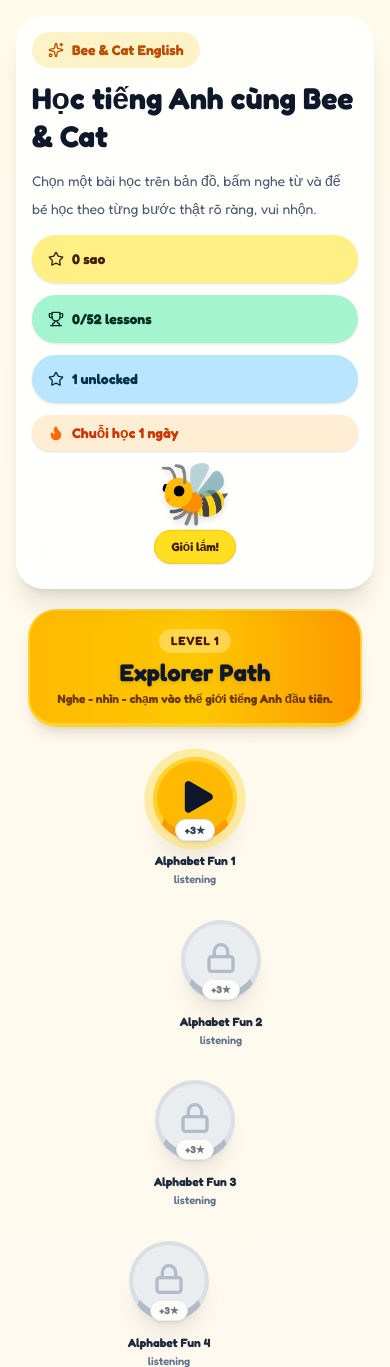
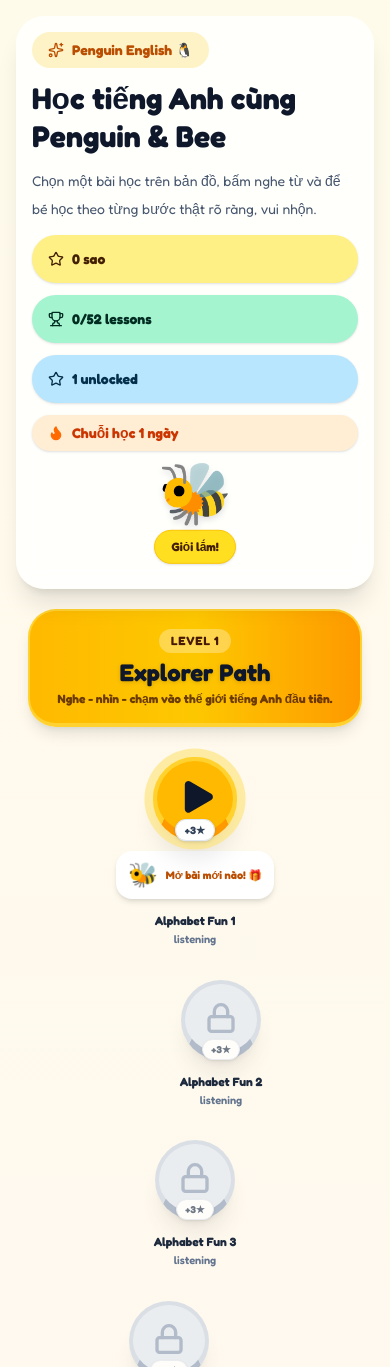
Before and after one commit to thetubachngan/bachngancons-kids-edtech, a Next.js app: page / in a window 390 px wide. Shown: the top 1367 px of the page. Built offline with nearby package versions, Linux system fonts and the light colour scheme.

Commit message:
feat: rename mobile app and web app title to Penguin English

```diff
--- a/app/layout.tsx
+++ b/app/layout.tsx
@@ -10,7 +10,7 @@ const fredoka = Fredoka({
 });
 
 export const metadata: Metadata = {
-  title: "Kids English Adventure",
+  title: "Penguin English",
   description: "Nền tảng học tiếng Anh tương tác cho trẻ 5-9 tuổi với Learning Map, gamification và lesson engine.",
   icons: {
     icon: "/icon.png",
--- a/app/page.tsx
+++ b/app/page.tsx
@@ -91,15 +91,14 @@ function AppShell() {
   };
 
   const handleContinueFromReward = () => {
-    const nextLessonId = pendingNextLessonId;
     setRewardOpen(false);
-    setPendingNextLessonId(null);
 
-    if (nextLessonId) {
-      startLesson(nextLessonId);
+    if (pendingNextLessonId) {
+      setActiveLessonId(null);
       return;
     }
 
+    setPendingNextLessonId(null);
     setActiveLessonId(null);
   };
 
@@ -112,9 +111,9 @@ function AppShell() {
               <div className="space-y-3">
                 <p className="inline-flex items-center gap-2 rounded-full bg-amber-100 px-4 py-2 text-sm font-black text-amber-700">
                   <Sparkles className="h-4 w-4" />
-                  Bee & Cat English
+                  Penguin English 🐧
                 </p>
-                <h1 className="text-3xl font-black leading-tight sm:text-5xl">Học tiếng Anh cùng Bee & Cat</h1>
+                <h1 className="text-3xl font-black leading-tight sm:text-5xl">Học tiếng Anh cùng Penguin & Bee</h1>
                 <p className="max-w-xl text-sm leading-7 text-slate-600 sm:text-base">
                   Chọn một bài học trên bản đồ, bấm nghe từ và để bé học theo từng bước thật rõ ràng, vui nhộn.
                 </p>
@@ -152,6 +151,8 @@ function AppShell() {
             completedLessonIds={state.completedLessonIds}
             currentLessonId={state.currentLessonId}
             unlockedLessonIds={state.unlockedLessonIds}
+            focusLessonId={pendingNextLessonId}
+            onFocusConsumed={() => setPendingNextLessonId(null)}
             onStartLesson={startLesson}
           />
         </main>
--- a/capacitor.config.ts
+++ b/capacitor.config.ts
@@ -2,7 +2,7 @@ import type { CapacitorConfig } from "@capacitor/cli";
 
 const config: CapacitorConfig = {
   appId: "com.bachngancons.kidsenglish",
-  appName: "BachNganCons Kids English",
+  appName: "Penguin English",
   webDir: "out",
   server: {
     url: "https://tienganh.bachngancons.com",
--- a/components/LearningMap.tsx
+++ b/components/LearningMap.tsx
@@ -1,5 +1,6 @@
 "use client";
 
+import { useEffect, useRef } from "react";
 import { motion } from "framer-motion";
 import { Lock, Star, Play, Check } from "lucide-react";
 
@@ -11,14 +12,41 @@ export const LearningMap = ({
   completedLessonIds,
   currentLessonId,
   unlockedLessonIds,
+  focusLessonId,
+  onFocusConsumed,
   onStartLesson,
 }: {
   curriculum: Curriculum;
   completedLessonIds: string[];
   currentLessonId: string | null;
   unlockedLessonIds: string[];
+  focusLessonId?: string | null;
+  onFocusConsumed?: () => void;
   onStartLesson: (lessonId: string) => void;
 }) => {
+  const lastFocusedLessonRef = useRef<string | null>(null);
+
+  useEffect(() => {
+    if (!focusLessonId || focusLessonId === lastFocusedLessonRef.current) {
+      return;
+    }
+
+    const timer = window.setTimeout(() => {
+      const lessonNode = document.getElementById(`lesson-node-${focusLessonId}`);
+      if (!lessonNode) {
+        return;
+      }
+
+      lastFocusedLessonRef.current = focusLessonId;
+      lessonNode.scrollIntoView({ behavior: "smooth", block: "center", inline: "center" });
+      onFocusConsumed?.();
+    }, 180);
+
+    return () => {
+      window.clearTimeout(timer);
+    };
+  }, [focusLessonId, onFocusConsumed]);
+
   return (
     <div className="mx-auto w-full max-w-xl select-none px-3 pb-[calc(6rem+var(--safe-bottom))] sm:px-4">
       {curriculum.units.map((unit) => (
@@ -45,6 +73,7 @@ export const LearningMap = ({
               return (
                 <div
                   key={lesson.id}
+                  id={`lesson-node-${lesson.id}`}
                   className="flex w-full flex-col items-center"
                   style={{ transform: `translateX(${offsetX}px)` }}
                 >
@@ -85,6 +114,17 @@ export const LearningMap = ({
                     )}
                   </motion.button>
 
+                  {nodeState === "current" ? (
+                    <motion.div
+                      initial={{ opacity: 0, y: 8 }}
+                      animate={{ opacity: 1, y: 0 }}
+                      className="mt-3 flex items-center gap-2 rounded-2xl bg-white px-3 py-2 text-left shadow-md"
+                    >
+                      <span className="text-2xl">🐝</span>
+                      <span className="text-[11px] font-black leading-4 text-amber-700">Mở bài mới nào! 🎁</span>
+                    </motion.div>
+                  ) : null}
+
                   {/* Lesson Label */}
                   <div className="mt-3 max-w-[10rem] text-center sm:max-w-none">
                     <p className="text-xs font-extrabold leading-5 text-slate-800">{lesson.title}</p>
```
Also changed, not shown: 1 other file (tests, documents, lock files or other folders).
